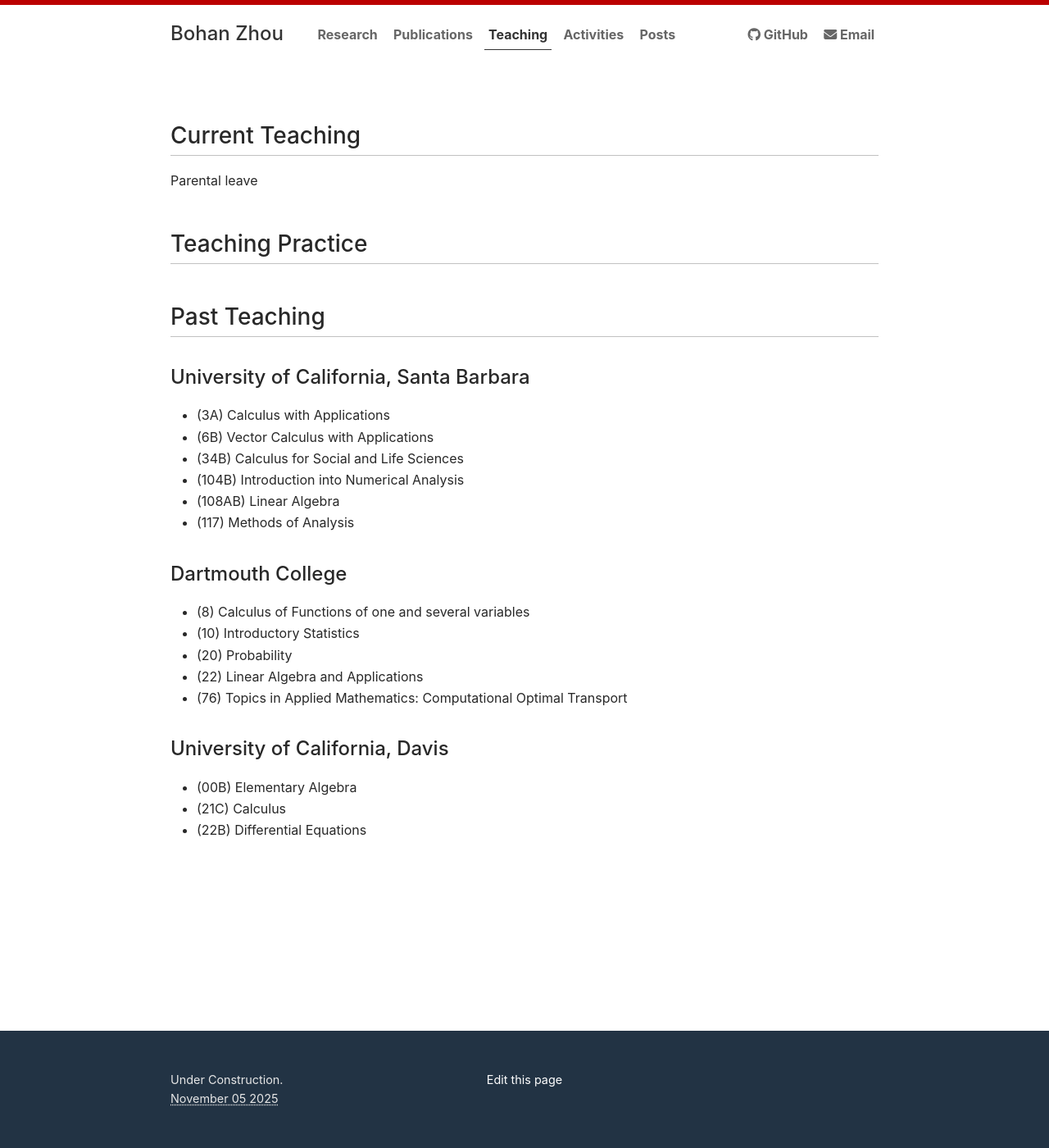
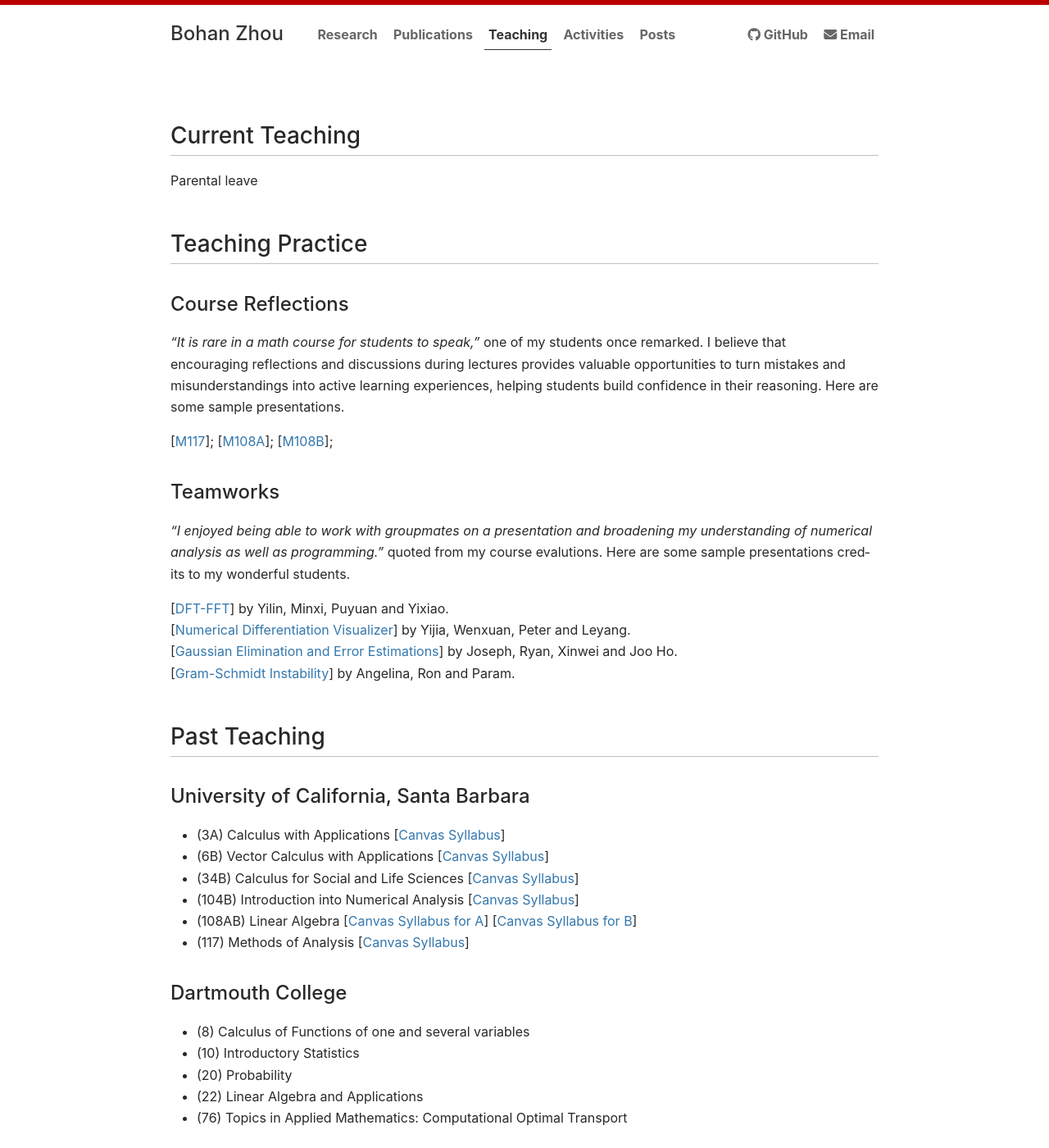
Before and after one commit to silentmovie/BohanZhou-Webpage, a Jekyll site: the page built from Teaching.md, in a window 1280 px wide and 1400 px high. Shown: the whole window at 82% size. Built offline with Jekyll 4.4.1, drawn with Linux system fonts in a browser that asks for light colours.

Commit message:
add teaching practice

```diff
--- a/Teaching.md
+++ b/Teaching.md
@@ -14,6 +14,23 @@ Parental leave
 
 ## Teaching Practice
 
+### Course Reflections
+
+*“It is rare in a math course for students to speak,”* one of my students once remarked. I believe that encouraging reflections and discussions during lectures provides valuable opportunities to turn mistakes and misunderstandings into active learning experiences, helping students build confidence in their reasoning. Here are some sample presentations.
+
+[[M117]({{site.baseurl}}/assets/teaching/XiHe_M117.pdf)]; [[M108A]({{site.baseurl}}/assets/teaching/JiQi_M108A.pdf)]; [[M108B]({{site.baseurl}}/assets/teaching/MariaSegall_M108B.pdf)];
+
+
+### Teamworks
+
+*"I enjoyed being able to work with groupmates on a presentation and broadening my understanding of numerical analysis as well as programming."* quoted from my course evalutions. Here are some sample presentations credits to my wonderful students.
+
+[[DFT-FFT]({{site.baseurl}}/assets/teaching/DFT-FFT.pdf)] by Yilin, Minxi, Puyuan and Yixiao.\\
+[[Numerical Differentiation Visualizer](https://github.com/InariHimeko/fft_visual)] by Yijia, Wenxuan, Peter and Leyang.\\
+[[Gaussian Elimination and Error Estimations]({{site.baseurl}}/assets/teaching/GaussElimination.pptx)] by Joseph, Ryan, Xinwei and Joo Ho.\\
+[[Gram-Schmidt Instability]({{site.baseurl}}/assets/teaching/GS-instability.pdf)] by Angelina, Ron and Param.
+
+
 ## Past Teaching
 
 <section class="teaching-list">
--- a/_data/courses.yml
+++ b/_data/courses.yml
@@ -1,11 +1,11 @@
 - location: University of California, Santa Barbara
   courses:
-    - title: (3A) Calculus with Applications
-    - title: (6B) Vector Calculus with Applications
-    - title: (34B) Calculus for Social and Life Sciences
-    - title: (104B) Introduction into Numerical Analysis
-    - title: (108AB) Linear Algebra
-    - title: (117) Methods of Analysis
+    - title: (3A) Calculus with Applications [<a href="https://ucsb.instructure.com/courses/17922/assignments/syllabus" target="_blank">Canvas Syllabus</a>]
+    - title: (6B) Vector Calculus with Applications  [<a href="https://ucsb.instructure.com/courses/26734/assignments/syllabus" target="_blank">Canvas Syllabus</a>]
+    - title: (34B) Calculus for Social and Life Sciences [<a href="https://ucsb.instructure.com/courses/22429/assignments/syllabus" target="_blank">Canvas Syllabus</a>]
+    - title: (104B) Introduction into Numerical Analysis [<a href="https://ucsb.instructure.com/courses/17923/assignments/syllabus" target="_blank">Canvas Syllabus</a>]
+    - title: (108AB) Linear Algebra [<a href="https://ucsb.instructure.com/courses/22430/assignments/syllabus" target="_blank">Canvas Syllabus for A</a>] [<a href="https://ucsb.instructure.com/courses/23970/assignments/syllabus" target="_blank">Canvas Syllabus for B</a>]
+    - title: (117) Methods of Analysis [<a href="https://ucsb.instructure.com/courses/23971/assignments/syllabus" target="_blank">Canvas Syllabus</a>]
 
 - location: Dartmouth College
   courses:
```
Also changed, not shown: 7 other files.
